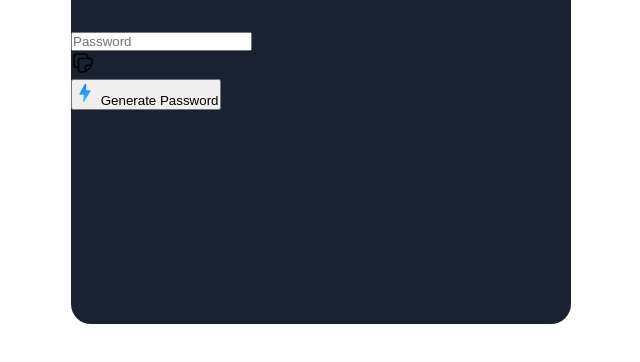
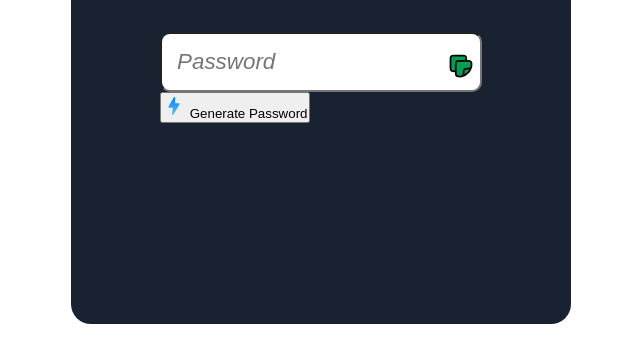
Before and after one commit to tonmoy3673/Random-Password-App, a plain HTML site: page index.html in a window 1280 px wide. Shown: the part 146-508 px from the top of the page, without its empty margins (319-959 px from the left). Drawn offline with Linux system fonts and the light colour scheme.

Commit message:
:bulb: set input field

```diff
--- a/index.html
+++ b/index.html
@@ -24,12 +24,12 @@
           <div class="copy-icon">
             <svg
               xmlns="http://www.w3.org/2000/svg"
-              width="24"
-              height="24"
+              width="28"
+              height="28"
               viewBox="0 0 24 24"
             >
               <path
-                fill="none"
+                fill="#019f55"
                 stroke="currentColor"
                 stroke-linecap="round"
                 stroke-linejoin="round"
--- a/style.css
+++ b/style.css
@@ -12,6 +12,7 @@
   margin: 20px auto;
   display: flex;
   flex-direction: column;
+  align-items: center;
 }
 .banner {
   padding: 35px 0;
@@ -32,3 +33,23 @@
   background-color: #019f55;
   border-radius: 3px;
 }
+.input-container {
+  width: 100%;
+  position: relative;
+}
+#input-field {
+  padding: 15px;
+  width: 100%;
+  border-radius: 10px;
+  font-size: 1.4rem;
+}
+#input-field::placeholder {
+  font-size: 1.4rem;
+  font-style: italic;
+}
+.copy-icon {
+  position: absolute;
+  top: 33%;
+  right: 7px;
+  cursor: pointer;
+}
```
